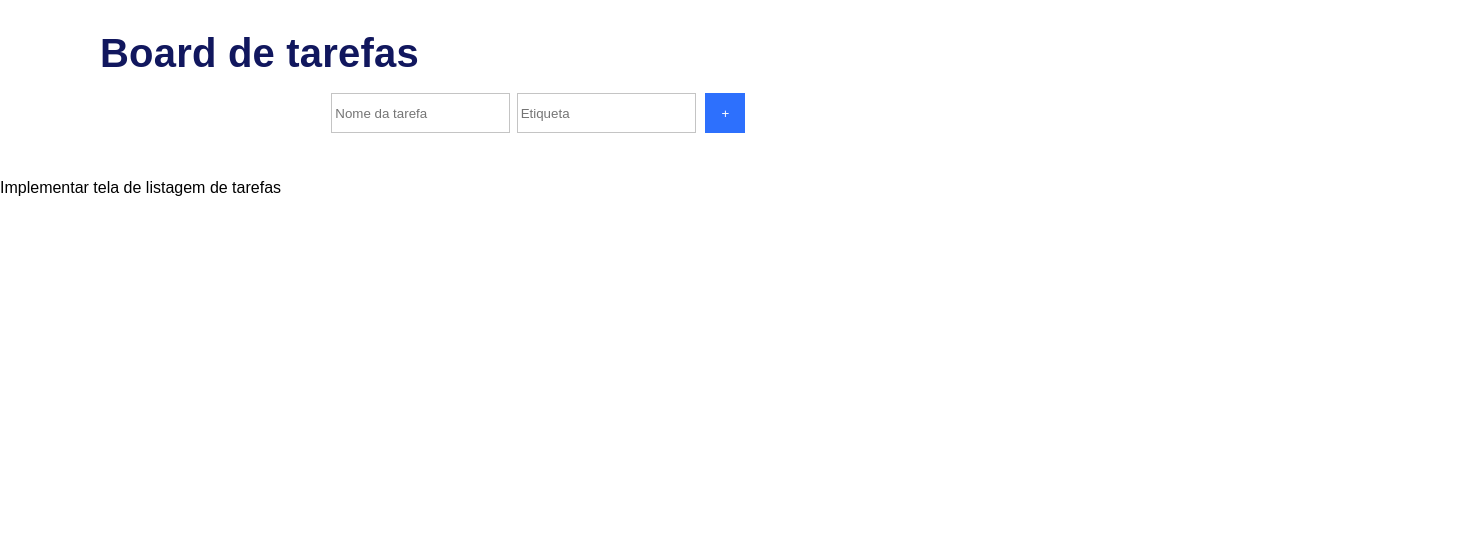
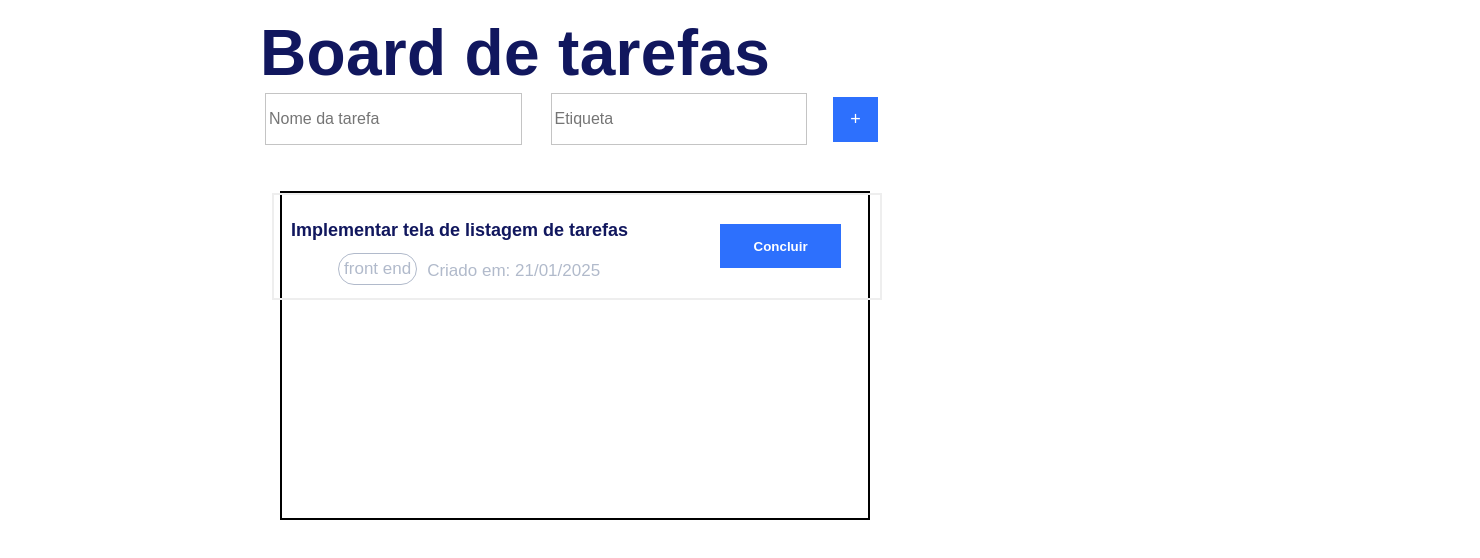
Before and after one commit to AlexandreCesar21/LISTA-DE-TAREFAS-JS, a plain HTML site: page index.html in a window 1280 px wide. Shown: the whole page, 1480 px wide, since content can reach past the window. Drawn offline with Linux system fonts and the light colour scheme.

Commit message:
Ajustamento das lista de atividades

```diff
--- a/index.html
+++ b/index.html
@@ -1,5 +1,5 @@
 <!DOCTYPE html>
-<html lang="en">
+<html lang="pt-br">
 <head>
     <meta charset="UTF-8">
     <meta name="viewport" content="width=device-width, initial-scale=1.0">
@@ -25,9 +25,23 @@
     </header>
     <main>
         <section>
-            <div>
-                <ul>
-                    <li>Implementar tela de listagem de tarefas</li>
+            <div class="lista-tarefa">
+                <ul >
+                    <li>
+                        Implementar tela de listagem de tarefas
+
+                        <div class="col-texs">
+                            <div class="status">
+                                <p>front end</p>
+                            </div>
+                            <div class="data">
+                                <p>Criado em: 21/01/2025</p>
+                            </div>
+                        </div>
+                        <div class="button-conclui">
+                            <input type="button" value="Concluir">
+                        </div>
+                    </li>
                 </ul>
             </div>
         </section>
--- a/style.css
+++ b/style.css
@@ -4,16 +4,20 @@
     font-family: Arial, Helvetica, sans-serif;
 }
 
+html {
+    overflow-x: hidden;
+}
+
 
 .titulo-princial {
-    font-size: 20px;
+    font-size: 32px;
     font-weight: 600;
     line-height: 47.4px;
     letter-spacing: 0.01em;
     text-align: left;
     text-decoration-skip-ink: none;
     position: relative;
-    left: 70px;
+    left: 230px;
     color: #11175E;
 
 }
@@ -42,41 +46,42 @@ header {
         border-radius: 8px 0px 0px 0px;
         border: 1px 0px 0px 0px;
         opacity: 0px;
-        width: 60px;
-        height: 40px;
+
     }
 
 
     .barra1 input {
         text-indent: 3px;
         border: 1px solid rgba(0, 0, 0, 0.233);
-
+        width: 254.5px;
+        height: 50px;
+        font-size: 16px;
     }
 
     .barra2 {
         display: flex;
         position: relative;
-        right: 40px;
+        right: 70px;
         padding: 16px 24px 16px 24px;
         gap: 10px;
         border-radius: 8px 0px 0px 0px;
         border: 1px 0px 0px 0px;
         opacity: 0px;
-        width: 60px;
-        height: 40px;
 
     }
 
     .barra2 input {
         text-indent: 3px;
         border: 1px solid rgba(0, 0, 0, 0.233);
+        width: 254.5px;
+        height: 50px;
+        font-size: 16px;
+
     }
 
 
 
 .barra3 input{
-    width: 30px;
-    height: 30px;
     gap: 0px;
     border: 4px;
     opacity: 0px;
@@ -86,12 +91,105 @@ header {
     right: 260px;
     background-color: #2D70FD;
     color: white;
-    width: 40px;
-    height: 40px;
+    width: 45px;
+    height: 45px;
+    font-size: 18px;
 }
 
 
 
 main {
+    position: relative;
+    left: 280px;
+    width: 586px;
+    height: 325px;
+    gap: 8px;
+    opacity: 0px;
+    border: 2px solid black;
+    }
+
+
+
+
+
+.lista-tarefa {
+    border: 2px solid #eeeeee;
+    width: 606px;
+    height: 103px;
+    position: relative;
+    right: 10px;
+    list-style: none;
+}
+
+.lista-tarefa > ul {
+    padding: 0;
+    margin: 0;
+    display: flex; /* Flexbox para alinhar os itens */
+    justify-content: center; /* Alinha verticalmente os itens */
+    align-items: center; /* Alinha horizontalmente os itens */
+}
+
+.lista-tarefa > ul > li{
+    display: flex; /* Flexbox para conteúdo interno do <li> */
+    align-items: center; /* Centraliza o conteúdo do <li> verticalmente */
+    justify-content: center; /* Centraliza o conteúdo do <li> horizontalmente */
+    margin: 10px;
+    position: relative;
+    top: 3px;
+    font-size: 18px;
+    white-space: nowrap;
+    left: 69px;
+    color: #11175E;
+    font-weight: bold;
+}
+
+.col-texs {
+    display: grid;
+    grid-auto-flow: column;
+    position: relative;
+    top: 44px;
+    text-align: left;
+    font-size: 17px;
 
 }
+
+
+
+.status {
+    position: relative;
+    right: 290px;
+    bottom: 5px;
+    color: #B1BACB;
+    border: 1px solid;
+    border-radius: 49px;
+    padding: 5px;
+    font-weight: normal;
+}
+
+.data {
+    position: relative;
+    right: 280px;
+    top: 3px;
+    color: #B1BACB;
+    font-weight: normal;
+}
+
+
+.button-conclui {
+    position: relative;
+    right: 100px;
+}
+
+
+.button-conclui input{
+    width: 121px;
+    height: 44px;
+    position: relative;
+    right: 60px;
+    top: 16px;
+
+    color: white;
+    background-color: #2D70FD;
+    font-weight: bold;
+    border: none;
+}
```
